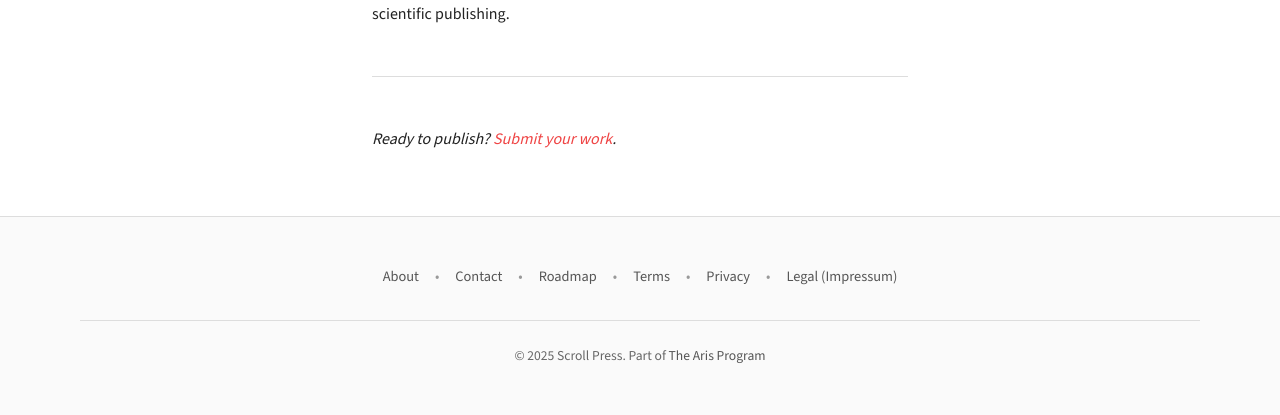
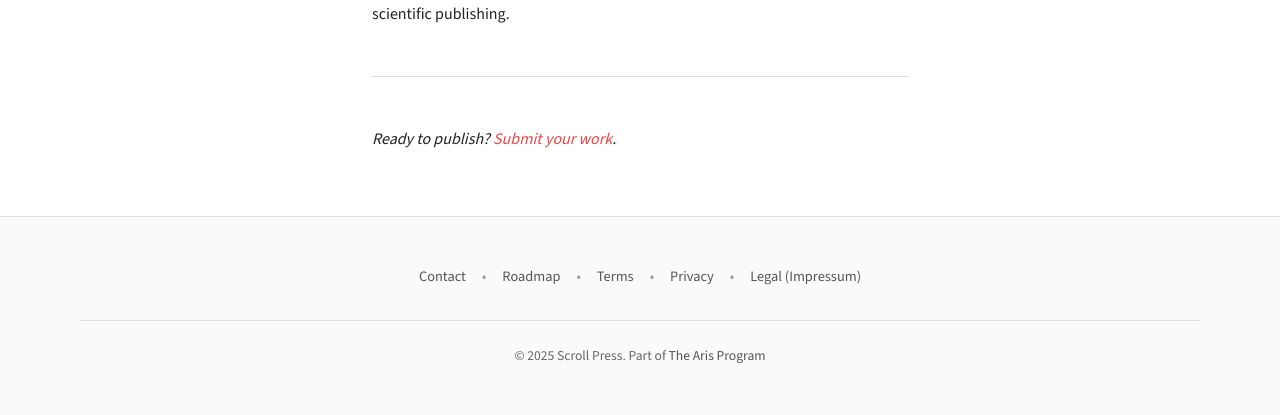
Before and after one commit to aris-pub/press, a FastAPI app: page /about in a window 1280 px wide. Shown: the part 552-967 px from the top of the page. Run offline with FastAPI, Linux system fonts and the light colour scheme; some libraries are stand-ins or nearby versions.

Commit message:
Remove About link from footer to avoid redundancy with navbar
The About page is already accessible via the main navbar, so removing it from the footer
reduces navigation clutter and focuses the footer on secondary pages and legal links.

🤖 Generated with [Claude Code](https://claude.ai/code)

Co-Authored-By: Claude <noreply@anthropic.com>

```diff
--- a/app/templates/components/footer.html
+++ b/app/templates/components/footer.html
@@ -5,8 +5,6 @@ Minimal Footer Component
 <footer>
   <div class="container">
     <nav class="footer-nav">
-      <a href="/about">About</a>
-      <span class="footer-separator">•</span>
       <a href="/contact">Contact</a>
       <span class="footer-separator">•</span>
       <a href="/roadmap">Roadmap</a>
```
